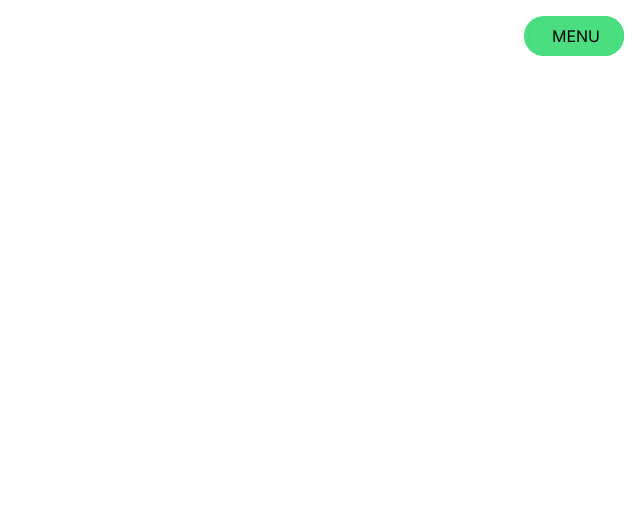
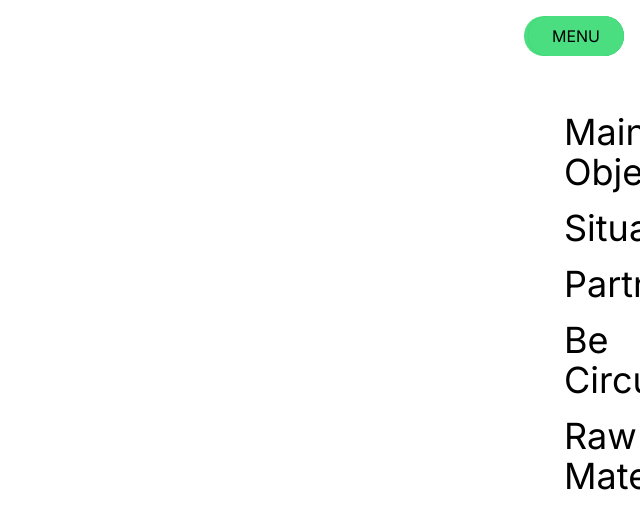
Before and after one commit to Borab2001/Ecovibe, a Next.js app in the folder ecovibe/: page / in a window 1280 px wide. Shown: the top 528 px of the page, without its empty margins (640-1280 px from the left). Built offline with nearby package versions, Linux system fonts and the light colour scheme.

Commit message:
Nav with data mapping

```diff
--- a/ecovibe/components/header.tsx
+++ b/ecovibe/components/header.tsx
@@ -1,6 +1,7 @@
 "use client";
 
 import HeaderButton from "@/components/ui/header-button";
+import Nav from "@/components/ui/header-nav";
 
 import { useState } from "react";
 import { motion } from "framer-motion";
@@ -34,7 +35,7 @@ const Header = () => {
                 animate={isActive ? "open" : "closed"}
                 initial="closed"
             >
-
+                <Nav />
             </motion.div>
             <HeaderButton isActive={isActive} setIsActive={setIsActive} />
         </header>
--- /dev/null
+++ b/ecovibe/components/ui/header-nav.tsx
@@ -0,0 +1,41 @@
+import Link from "next/link";
+
+const Nav = () => {
+
+    const links = [
+        {
+            name: 'Main Objectives',
+            url: '/main-objectives',
+        },
+        {
+            name: 'Situation',
+            url: '/situation',
+        },
+        {
+            name: 'Partners',
+            url: '/partners',
+        },
+        {
+            name: 'Be Circular',
+            url: '/be-circular',
+        },
+        {
+            name: 'Raw Materials',
+            url: '/raw-materials',
+        },
+    ];
+
+    return (
+        <nav className="h-full pt-24 px-10 pb-12 box-border">
+            <div className="flex flex-col gap-4">
+                {links.map((link, index) => (
+                    <Link key={index} href={link.url} className="text-4xl text-black hover:text-black">
+                        {link.name}
+                    </Link>
+                ))}
+            </div>
+        </nav>
+    );
+}
+
+export default Nav;
```
